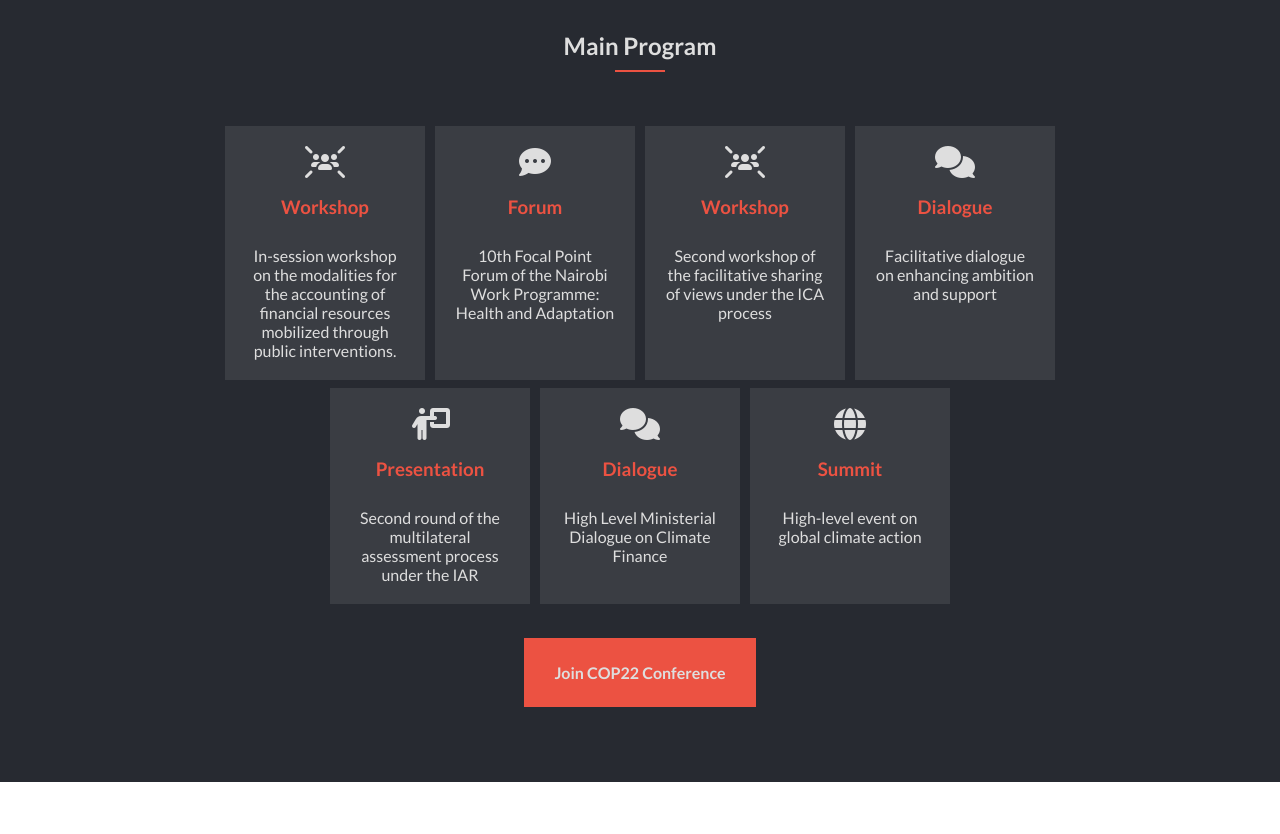
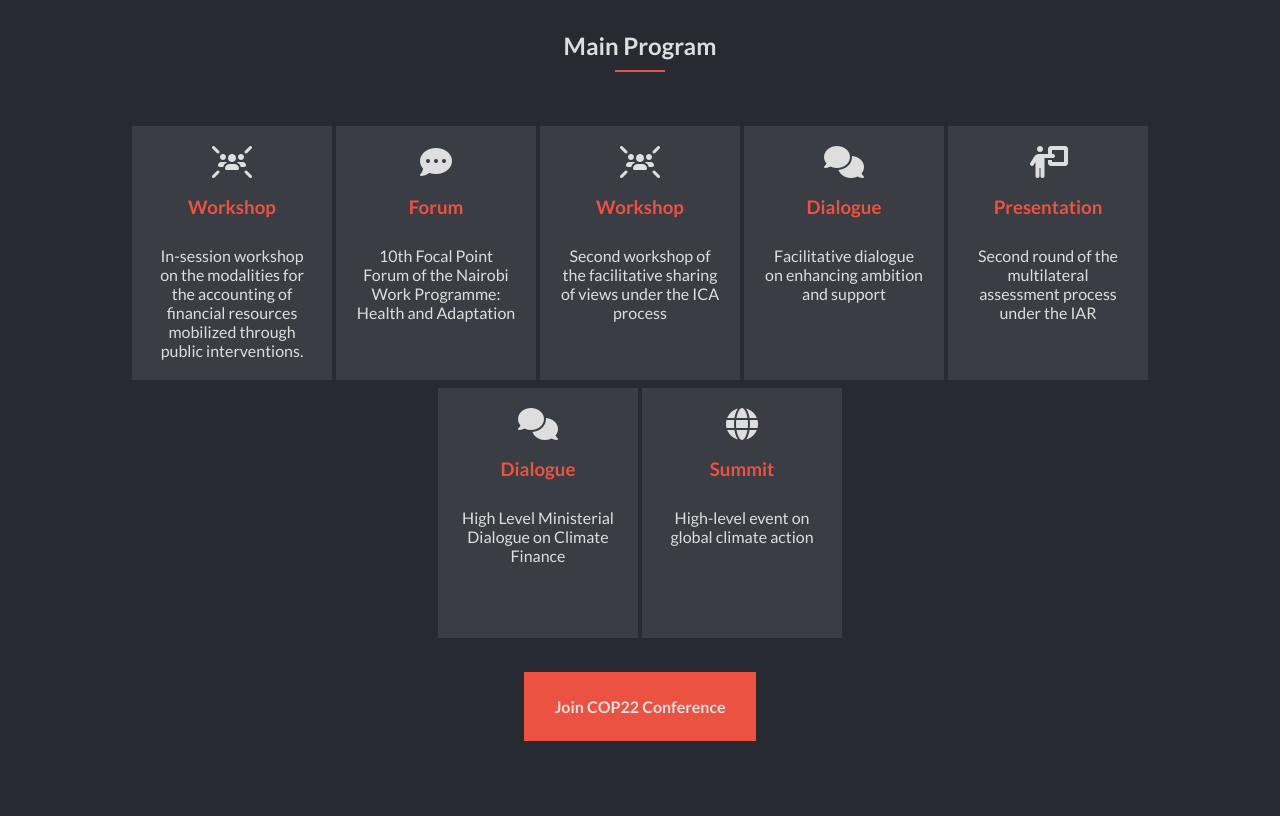
Before and after one commit to ouasamine/cop22-conference, a plain HTML site: page index.html in a window 1280 px wide. Shown: the part 760-1594 px from the top of the page. Drawn offline with Linux system fonts and the light colour scheme.

Commit message:
Add Min Height To Program Cards

```diff
--- a/css/main.css
+++ b/css/main.css
@@ -279,8 +279,9 @@ footer img {
     flex-direction: column;
     margin: 0 5px;
     width: 200px;
+    min-height: 250px;
     gap: initial;
-    margin: 4px 5px;
+    margin: 4px 2px;
     justify-content: flex-start;
     text-align: center;
   }
```
Also changed, not shown: img/chess-board-96x96.png (deleted).
